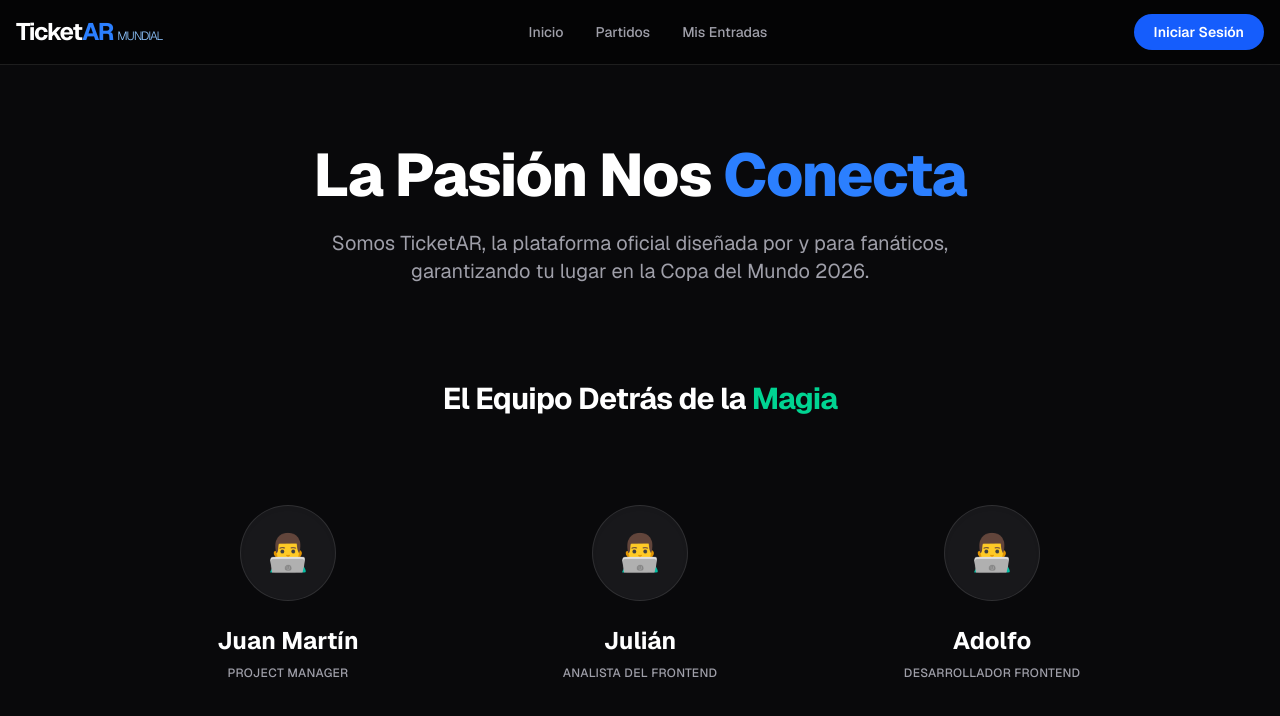
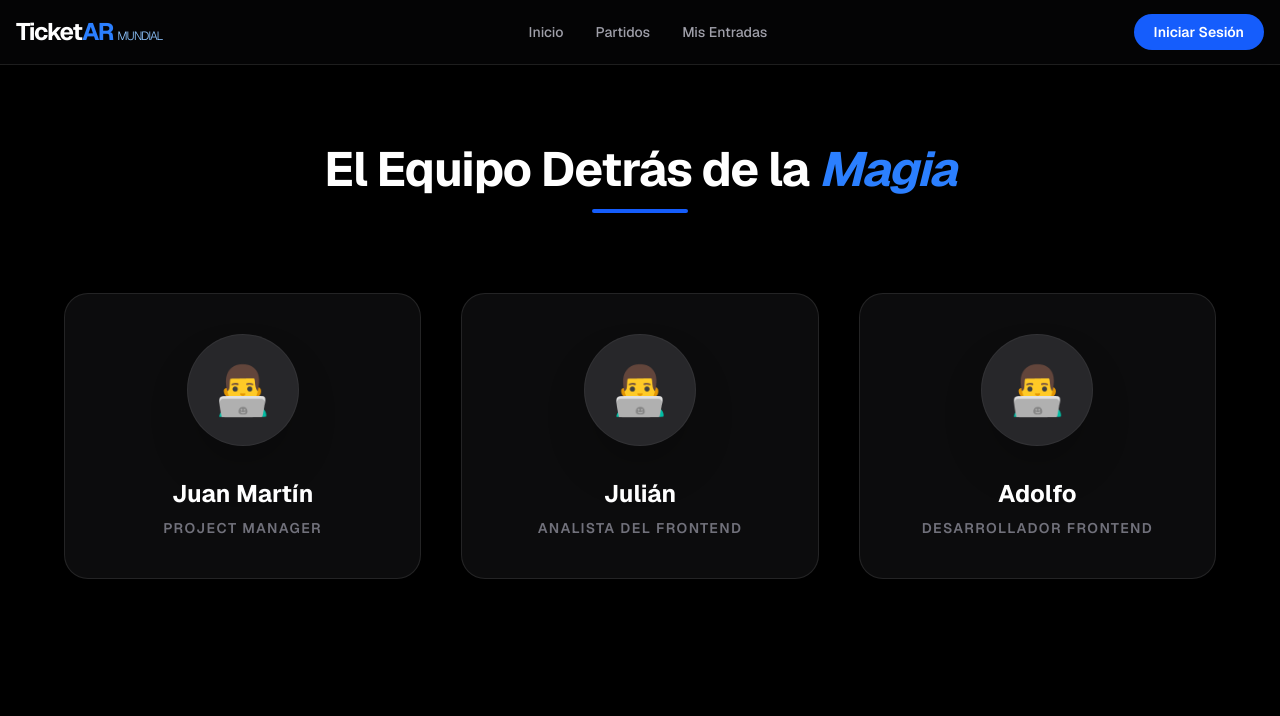
Before and after one commit to JuanmaInv/TicketAR---Mundial---UCP---2026-, a Next.js app in the folder frontend-client/: page /about in a window 1280 px wide. Shown: the top 716 px of the page. Built offline with nearby package versions, Linux system fonts and the light colour scheme.

Commit message:
feat: actualizar componente AboutPage con nuevos estilos y estructura

```diff
--- a/frontend-client/app/about/page.tsx
+++ b/frontend-client/app/about/page.tsx
@@ -1,55 +1,45 @@
 export default function AboutPage() {
-  // Acá definimos a tu equipo. Fijate que cada uno tiene su color de acento para la animación
   const teamMembers = [
-    { name: "Juan Martín", role: "Project Manager", accent: "group-hover:border-emerald-500/50 group-hover:shadow-[0_0_30px_rgba(16,185,129,0.2)]" },
-    { name: "Julián", role: "Analista del Frontend", accent: "group-hover:border-purple-500/50 group-hover:shadow-[0_0_30px_rgba(168,85,247,0.2)]" },
-    { name: "Adolfo", role: "Desarrollador Frontend", accent: "group-hover:border-blue-500/50 group-hover:shadow-[0_0_30px_rgba(59,130,246,0.2)]" }
+    { name: "Juan Martín", role: "Project Manager", color: "hover:border-emerald-500/50 hover:shadow-[0_0_40px_rgba(16,185,129,0.3)]" },
+    { name: "Julián", role: "Analista del Frontend", color: "hover:border-purple-500/50 hover:shadow-[0_0_40px_rgba(168,85,247,0.3)]" },
+    { name: "Adolfo", role: "Desarrollador Frontend", color: "hover:border-blue-500/50 hover:shadow-[0_0_40px_rgba(59,130,246,0.3)]" }
   ];
-  // 2. Renderizamos la parte visual (lo que el usuario ve)
+
   return (
-    <main className="min-h-screen py-20 px-4 sm:px-6 lg:px-8">
-      <div className="max-w-5xl mx-auto space-y-24">
+    <main className="min-h-screen py-20 px-4 bg-black">
+      <div className="max-w-6xl mx-auto">
 
-        {/* Cabecera de la página */}
-        <header className="text-center">
-          <h1 className="text-4xl md:text-6xl font-extrabold tracking-tight text-white mb-6">
-            La Pasión Nos <span className="text-blue-500">Conecta</span>
+        <header className="mb-20 text-center">
+          <h1 className="text-4xl md:text-5xl font-bold text-white tracking-tight">
+            El Equipo Detrás de la <span className="text-blue-500 italic">Magia</span>
           </h1>
-          <p className="text-lg md:text-xl text-zinc-400 max-w-2xl mx-auto">
-            Somos TicketAR, la plataforma oficial diseñada por y para fanáticos, garantizando tu lugar en la Copa del Mundo 2026.
-          </p>
+          <div className="w-24 h-1 bg-blue-600 mx-auto mt-4 rounded-full"></div>
         </header>
 
-        {/* Sección del Equipo con las Micro-animaciones */}
-        <section>
-          <h2 className="text-3xl font-bold text-center text-white mb-12 tracking-tight">
-            El Equipo Detrás de la <span className="text-emerald-400">Magia</span>
-          </h2>
-          <div className="grid grid-cols-1 md:grid-cols-3 gap-8">
+        <div className="grid grid-cols-1 md:grid-cols-3 gap-10">
           {teamMembers.map((member, index) => (
             <article
               key={index}
-                className={`group glass-panel rounded-2xl p-10 text-center transition-all duration-500 ease-out hover:-translate-y-2 ${member.accent}`}
+              className={`group relative p-10 rounded-3xl bg-zinc-900/50 border border-white/10 transition-all duration-500 hover:-translate-y-3 ${member.color}`}
             >
-                {/* Avatar con efecto de escala */}
-                <div className="w-24 h-24 mx-auto bg-zinc-900 rounded-full mb-6 border border-white/10 transition-transform duration-500 group-hover:scale-110 flex items-center justify-center text-4xl shadow-inner">
+              <div className="flex flex-col items-center">
+                {/* Círculo del icono */}
+                <div className="w-28 h-28 mb-8 rounded-full bg-zinc-800 flex items-center justify-center text-5xl border border-white/5 shadow-2xl group-hover:scale-110 transition-transform duration-500">
                   👨‍💻
                 </div>
 
-                {/* Nombre con gradiente dinámico */}
-                <h3 className="text-2xl font-bold text-white mb-2 transition-colors duration-300 group-hover:text-transparent group-hover:bg-clip-text group-hover:bg-gradient-to-r group-hover:from-blue-400 group-hover:to-emerald-400">
+                <h2 className="text-2xl font-bold text-white mb-2 group-hover:text-white transition-colors">
                   {member.name}
-                </h3>
-                <p className="text-zinc-400 font-medium tracking-wide uppercase text-xs">
+                </h2>
+
+                <p className="text-sm font-semibold text-zinc-500 uppercase tracking-widest">
                   {member.role}
                 </p>
+              </div>
             </article>
           ))}
         </div>
-        </section>
-
       </div>
     </main>
   );
-
 }
```
Lines whose indentation alone changed are shown as unchanged.
